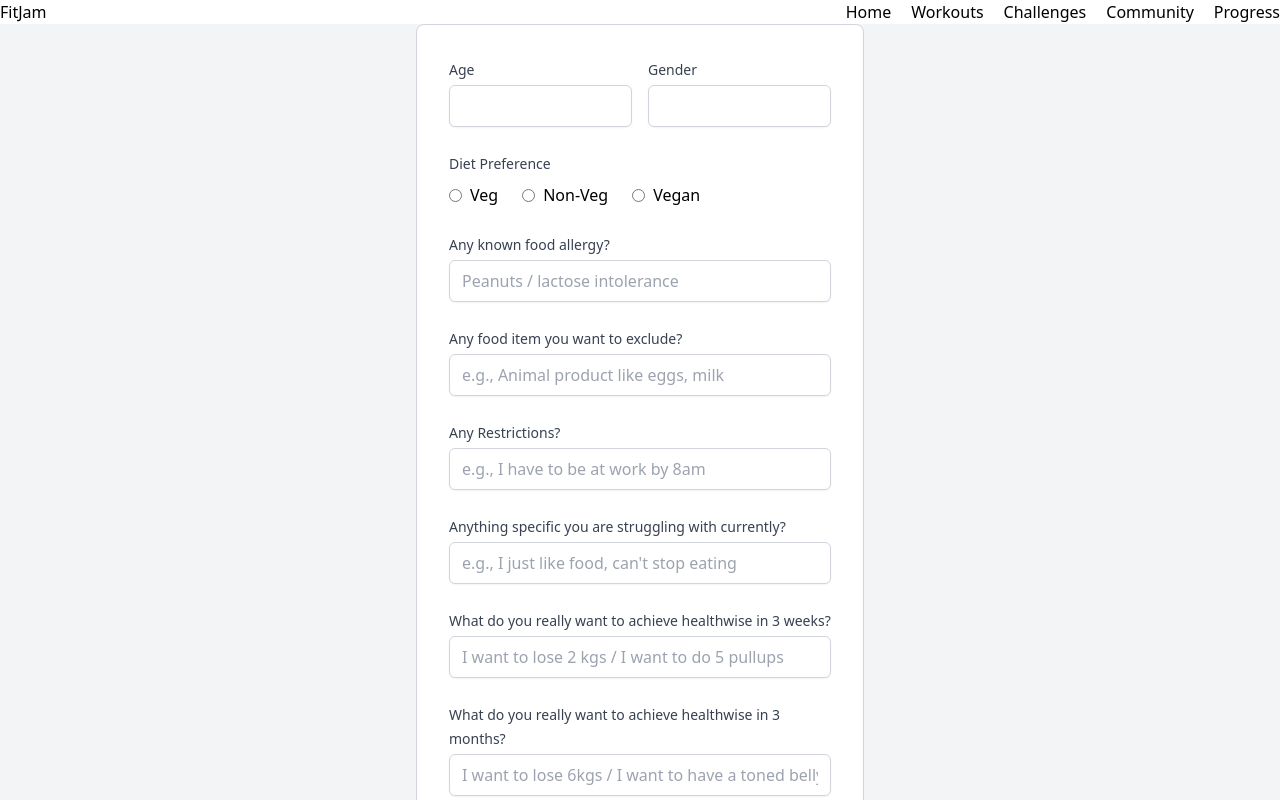
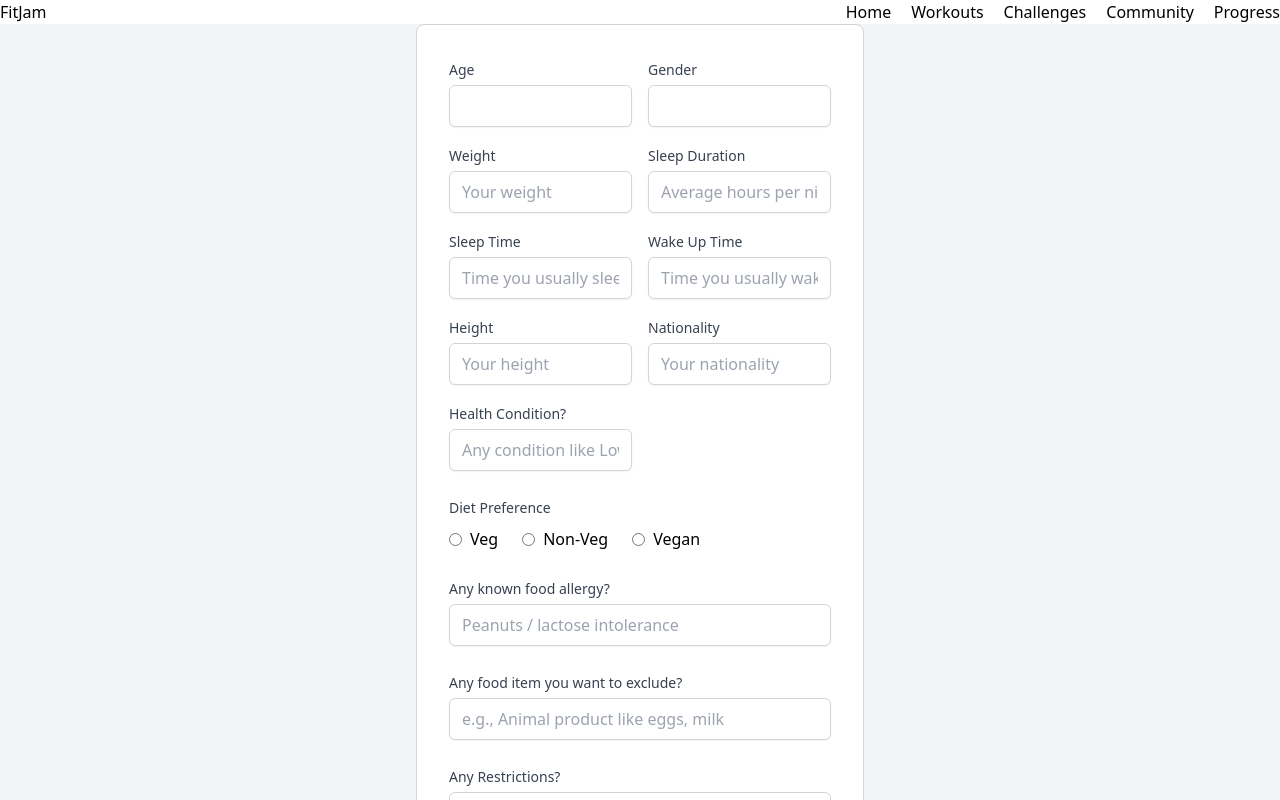
Before and after one commit to devmev10/fitjam, a Next.js app: page /getstarted in a window 1280 px wide. Shown: the top 800 px of the page. Built offline with nearby package versions, Linux system fonts and the light colour scheme.

Commit message:
Update form

```diff
--- a/app/getstarted/FormGetStarted.js
+++ b/app/getstarted/FormGetStarted.js
@@ -77,7 +77,124 @@ export default function FormGetStarted() {
                   className="mt-1 block w-full px-3 py-2 bg-white border border-gray-300 rounded-md shadow-sm focus:outline-none focus:ring-indigo-500 focus:border-indigo-500"
                 />
               </div>
-              {/* Repeat for other fields */}
+              {/* Weight Input */}
+              <div>
+                <label
+                  htmlFor="weight"
+                  className="text-sm font-medium text-gray-700"
+                >
+                  Weight
+                </label>
+                <input
+                  id="weight"
+                  name="weight"
+                  type="text"
+                  placeholder="Your weight"
+                  className="mt-1 block w-full px-3 py-2 bg-white border border-gray-300 rounded-md shadow-sm focus:outline-none focus:ring-indigo-500 focus:border-indigo-500"
+                />
+              </div>
+
+              {/* Sleep Duration Input */}
+              <div>
+                <label
+                  htmlFor="sleepDuration"
+                  className="text-sm font-medium text-gray-700"
+                >
+                  Sleep Duration
+                </label>
+                <input
+                  id="sleepDuration"
+                  name="sleepDuration"
+                  type="text"
+                  placeholder="Average hours per night"
+                  className="mt-1 block w-full px-3 py-2 bg-white border border-gray-300 rounded-md shadow-sm focus:outline-none focus:ring-indigo-500 focus:border-indigo-500"
+                />
+              </div>
+
+              {/* Sleep Time Input */}
+              <div>
+                <label
+                  htmlFor="sleepTime"
+                  className="text-sm font-medium text-gray-700"
+                >
+                  Sleep Time
+                </label>
+                <input
+                  id="sleepTime"
+                  name="sleepTime"
+                  type="text"
+                  placeholder="Time you usually sleep"
+                  className="mt-1 block w-full px-3 py-2 bg-white border border-gray-300 rounded-md shadow-sm focus:outline-none focus:ring-indigo-500 focus:border-indigo-500"
+                />
+              </div>
+
+              {/* Wake Up Time Input */}
+              <div>
+                <label
+                  htmlFor="wakeUpTime"
+                  className="text-sm font-medium text-gray-700"
+                >
+                  Wake Up Time
+                </label>
+                <input
+                  id="wakeUpTime"
+                  name="wakeUpTime"
+                  type="text"
+                  placeholder="Time you usually wake up"
+                  className="mt-1 block w-full px-3 py-2 bg-white border border-gray-300 rounded-md shadow-sm focus:outline-none focus:ring-indigo-500 focus:border-indigo-500"
+                />
+              </div>
+
+              {/* Height Input */}
+              <div>
+                <label
+                  htmlFor="height"
+                  className="text-sm font-medium text-gray-700"
+                >
+                  Height
+                </label>
+                <input
+                  id="height"
+                  name="height"
+                  type="text"
+                  placeholder="Your height"
+                  className="mt-1 block w-full px-3 py-2 bg-white border border-gray-300 rounded-md shadow-sm focus:outline-none focus:ring-indigo-500 focus:border-indigo-500"
+                />
+              </div>
+
+              {/* Nationality Input */}
+              <div>
+                <label
+                  htmlFor="nationality"
+                  className="text-sm font-medium text-gray-700"
+                >
+                  Nationality
+                </label>
+                <input
+                  id="nationality"
+                  name="nationality"
+                  type="text"
+                  placeholder="Your nationality"
+                  className="mt-1 block w-full px-3 py-2 bg-white border border-gray-300 rounded-md shadow-sm focus:outline-none focus:ring-indigo-500 focus:border-indigo-500"
+                />
+              </div>
+
+              {/* Health Condition Input */}
+              <div>
+                <label
+                  htmlFor="healthCondition"
+                  className="text-sm font-medium text-gray-700"
+                >
+                  Health Condition?
+                </label>
+                <input
+                  id="healthCondition"
+                  name="healthCondition"
+                  type="text"
+                  placeholder="Any condition like Lower back issue"
+                  className="mt-1 block w-full px-3 py-2 bg-white border border-gray-300 rounded-md shadow-sm focus:outline-none focus:ring-indigo-500 focus:border-indigo-500"
+                />
+              </div>
             </div>
 
             {/* Diet Preference */}
```
